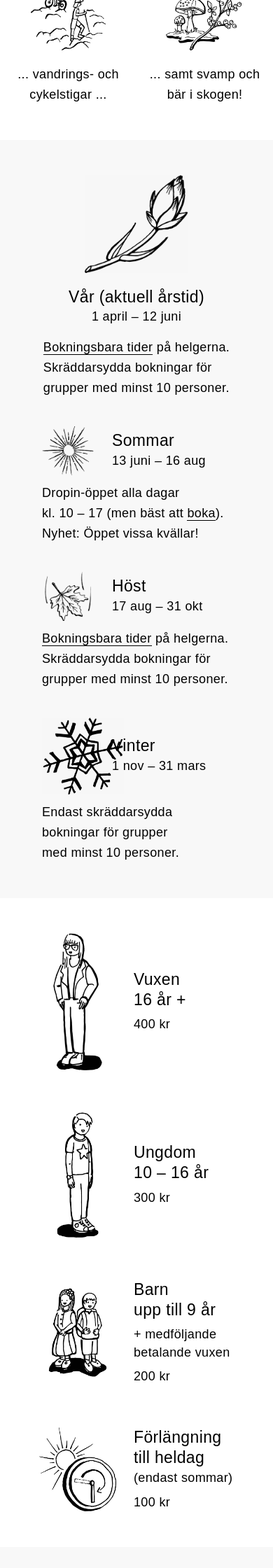
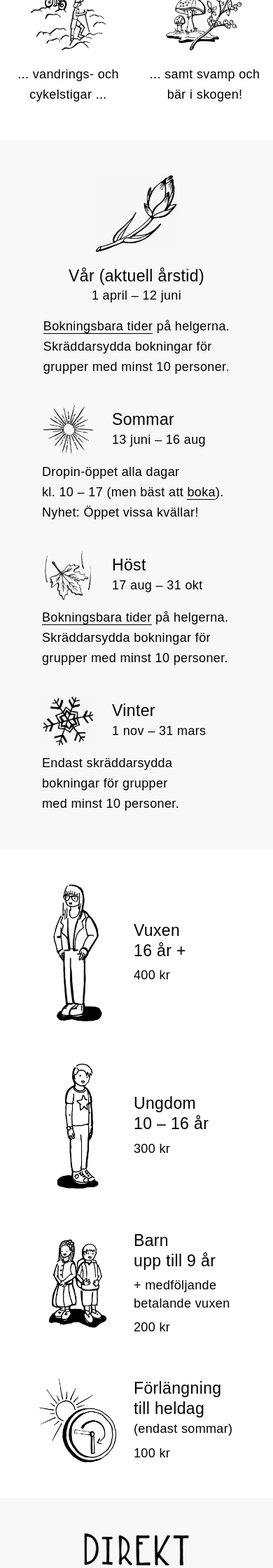
Before and after one commit to aventyrsupplevelser/aventyrsupplevelser.github.io, a Jekyll site: the page built from sorsjon/index.html, in a window 390 px wide. Shown: the part 2405-4645 px from the top of the page at 70% size. Built offline with Jekyll 4.4.1, drawn with Linux system fonts in a browser that asks for light colours.

Commit message:
spring img fix

```diff
--- a/_layouts/sorsjon.html
+++ b/_layouts/sorsjon.html
@@ -882,7 +882,7 @@
 					height: 70px !important;
 				}
 
-				.winter img {
+				.spring img {
 					height: 110px !important;
 				}
 
```
